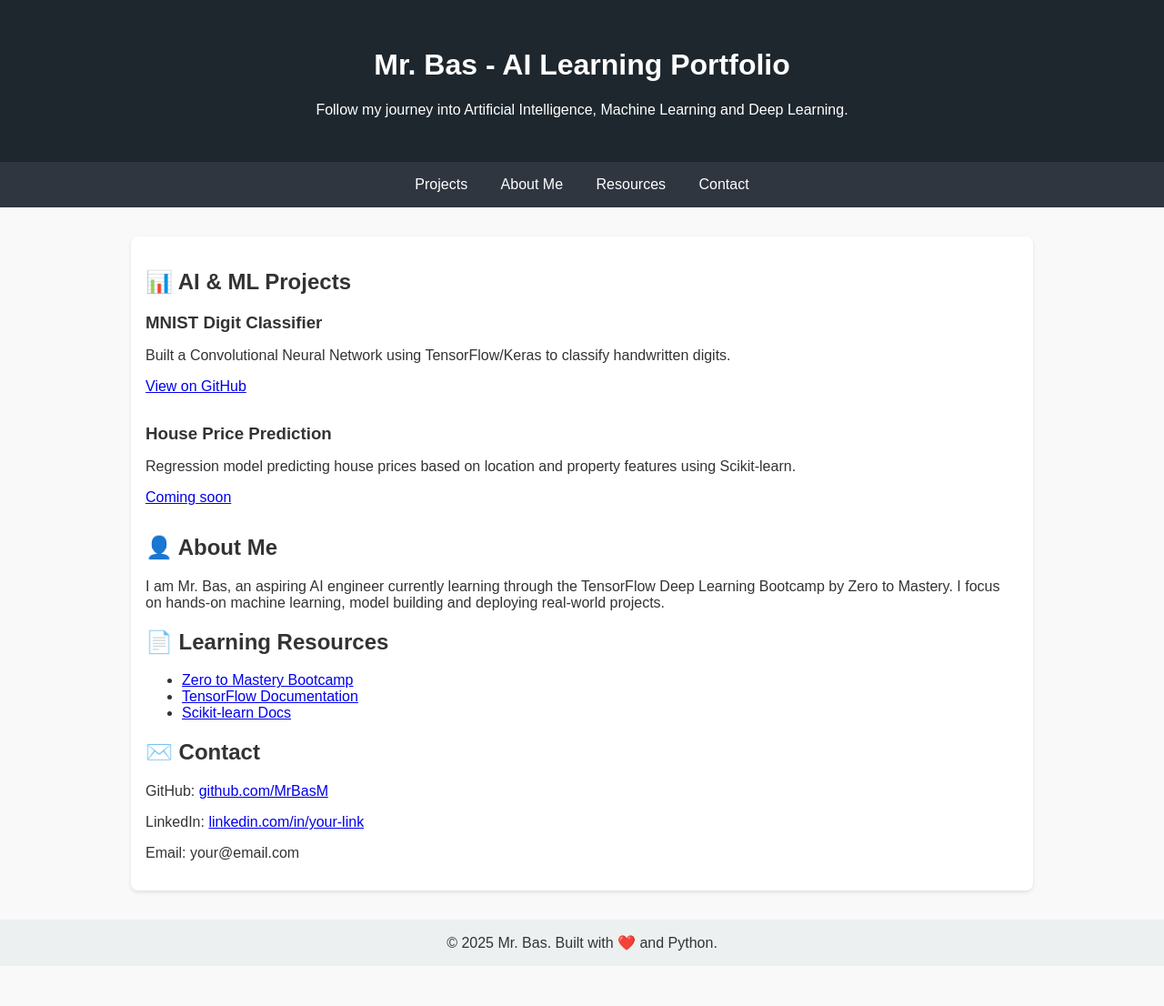
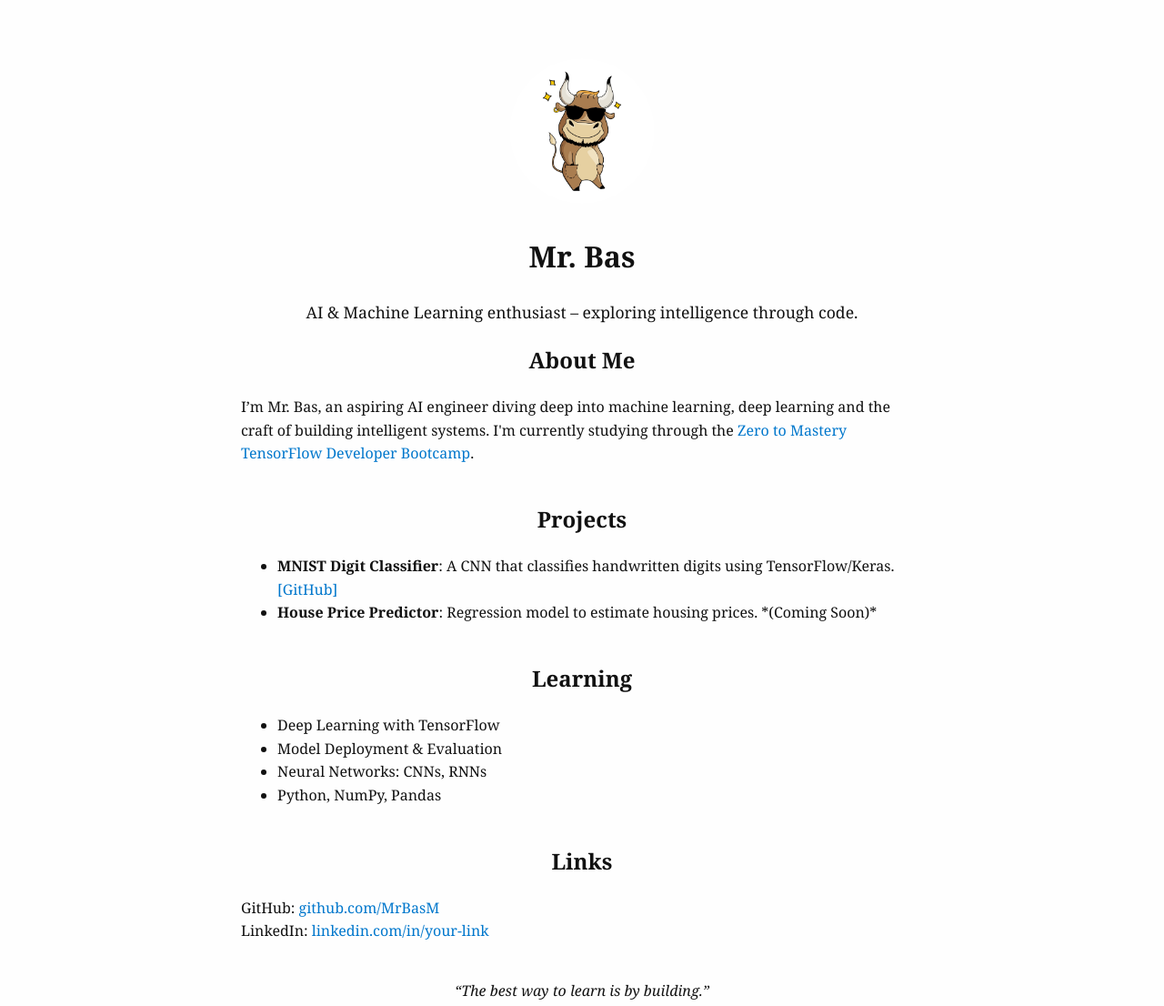
Before and after one commit to MrBasM/MrBasM.github.io, a plain HTML site: page index.html in a window 1280 px wide. Shown: the whole page at 91% size. Before the commit the page ends 1062 px from the top, so only its background shows below. Drawn offline with Linux system fonts and the light colour scheme.

Commit message:
updated index.html and added a profile photo

```diff
--- a/index.html
+++ b/index.html
@@ -3,104 +3,79 @@
 <head>
   <meta charset="UTF-8">
   <meta name="viewport" content="width=device-width, initial-scale=1.0">
-  <title>Mr. Bas | AI Learning Portfolio</title>
+  <title>Mr. Bas | AI Portfolio</title>
   <style>
     body {
       margin: 0;
-      font-family: Arial, sans-serif;
-      background: #f9f9f9;
-      color: #333;
+      padding: 0;
+      font-family: Georgia, serif;
+      line-height: 1.6;
+      background-color: #fefefe;
+      color: #111;
+      max-width: 750px;
+      margin: auto;
+      padding: 2rem;
     }
-    header {
-      background: #1e272e;
-      color: white;
-      padding: 2rem 1rem;
+    img.profile {
+      width: 160px;
+      height: 160px;
+      border-radius: 80px;
+      display: block;
+      margin: 2rem auto;
+    }
+    h1, h2 {
       text-align: center;
     }
-    nav {
-      background: #2f3640;
-      padding: 1rem;
-      text-align: center;
-    }
-    nav a {
-      color: white;
-      margin: 0 1rem;
+    a {
+      color: #0077cc;
       text-decoration: none;
     }
-    .container {
-      max-width: 960px;
-      margin: 2rem auto;
-      padding: 1rem;
-      background: white;
-      border-radius: 8px;
-      box-shadow: 0 2px 4px rgba(0,0,0,0.1);
+    a:hover {
+      text-decoration: underline;
     }
-    .project {
-      margin-bottom: 2rem;
-    }
-    .project h3 {
-      margin-bottom: 0.5rem;
-    }
-    .footer {
-      text-align: center;
-      padding: 1rem;
-      background: #ecf0f1;
-      margin-top: 2rem;
+    section {
+      margin-bottom: 2.5rem;
     }
   </style>
 </head>
 <body>
-  <header>
-    <h1>Mr. Bas - AI Learning Portfolio</h1>
-    <p>Follow my journey into Artificial Intelligence, Machine Learning and Deep Learning.</p>
-  </header>
+  <img src="profile.jpg" alt="Mr. Bas" class="profile">
+  <h1>Mr. Bas</h1>
+  <p style="text-align: center; font-size: 1.1rem;">AI & Machine Learning enthusiast – exploring intelligence through code.</p>
 
-  <nav>
-    <a href="#projects">Projects</a>
-    <a href="#about">About Me</a>
-    <a href="#resources">Resources</a>
-    <a href="#contact">Contact</a>
-  </nav>
+  <section>
+    <h2>About Me</h2>
+    <p>I’m Mr. Bas, an aspiring AI engineer diving deep into machine learning, deep learning and the craft of building intelligent systems. I'm currently studying through the <a href="https://www.zerotomastery.io/">Zero to Mastery TensorFlow Developer Bootcamp</a>.</p>
+  </section>
 
-  <div class="container">
-    <section id="projects">
-      <h2>📊 AI & ML Projects</h2>
-      <div class="project">
-        <h3>MNIST Digit Classifier</h3>
-        <p>Built a Convolutional Neural Network using TensorFlow/Keras to classify handwritten digits.</p>
-        <a href="https://github.com/MrBasM/mnist-project">View on GitHub</a>
-      </div>
-      <div class="project">
-        <h3>House Price Prediction</h3>
-        <p>Regression model predicting house prices based on location and property features using Scikit-learn.</p>
-        <a href="#">Coming soon</a>
-      </div>
-    </section>
+  <section>
+    <h2>Projects</h2>
+    <ul>
+      <li><strong>MNIST Digit Classifier</strong>: A CNN that classifies handwritten digits using TensorFlow/Keras. <a href="https://github.com/MrBasM/mnist-project">[GitHub]</a></li>
+      <li><strong>House Price Predictor</strong>: Regression model to estimate housing prices. *(Coming Soon)*</li>
+    </ul>
+  </section>
 
-    <section id="about">
-      <h2>👤 About Me</h2>
-      <p>I am Mr. Bas, an aspiring AI engineer currently learning through the TensorFlow Deep Learning Bootcamp by Zero to Mastery. I focus on hands-on machine learning, model building and deploying real-world projects.</p>
-    </section>
+  <section>
+    <h2>Learning</h2>
+    <ul>
+      <li>Deep Learning with TensorFlow</li>
+      <li>Model Deployment & Evaluation</li>
+      <li>Neural Networks: CNNs, RNNs</li>
+      <li>Python, NumPy, Pandas</li>
+    </ul>
+  </section>
 
-    <section id="resources">
-      <h2>📄 Learning Resources</h2>
-      <ul>
-        <li><a href="https://www.zerotomastery.io/" target="_blank">Zero to Mastery Bootcamp</a></li>
-        <li><a href="https://www.tensorflow.org/" target="_blank">TensorFlow Documentation</a></li>
-        <li><a href="https://scikit-learn.org/" target="_blank">Scikit-learn Docs</a></li>
-      </ul>
-    </section>
+  <section>
+    <h2>Links</h2>
+    <p>
+      GitHub: <a href="https://github.com/MrBasM">github.com/MrBasM</a><br>
+      LinkedIn: <a href="https://linkedin.com/in/basmantel">linkedin.com/in/your-link</a>
+    </p>
+  </section>
 
-    <section id="contact">
-      <h2>✉️ Contact</h2>
-      <p>GitHub: <a href="https://github.com/MrBasM">github.com/MrBasM</a></p>
-      <p>LinkedIn: <a href="https://www.linkedin.com/in/your-link">linkedin.com/in/your-link</a></p>
-      <p>Email: your@email.com</p>
-    </section>
-  </div>
-
-  <div class="footer">
-    &copy; 2025 Mr. Bas. Built with ❤️ and Python.
-  </div>
+  <section style="text-align:center; font-style: italic;">
+    <p>“The best way to learn is by building.”</p>
+  </section>
 </body>
-	</html>
+</html>
```
Also changed, not shown: profile.jpg (added).
